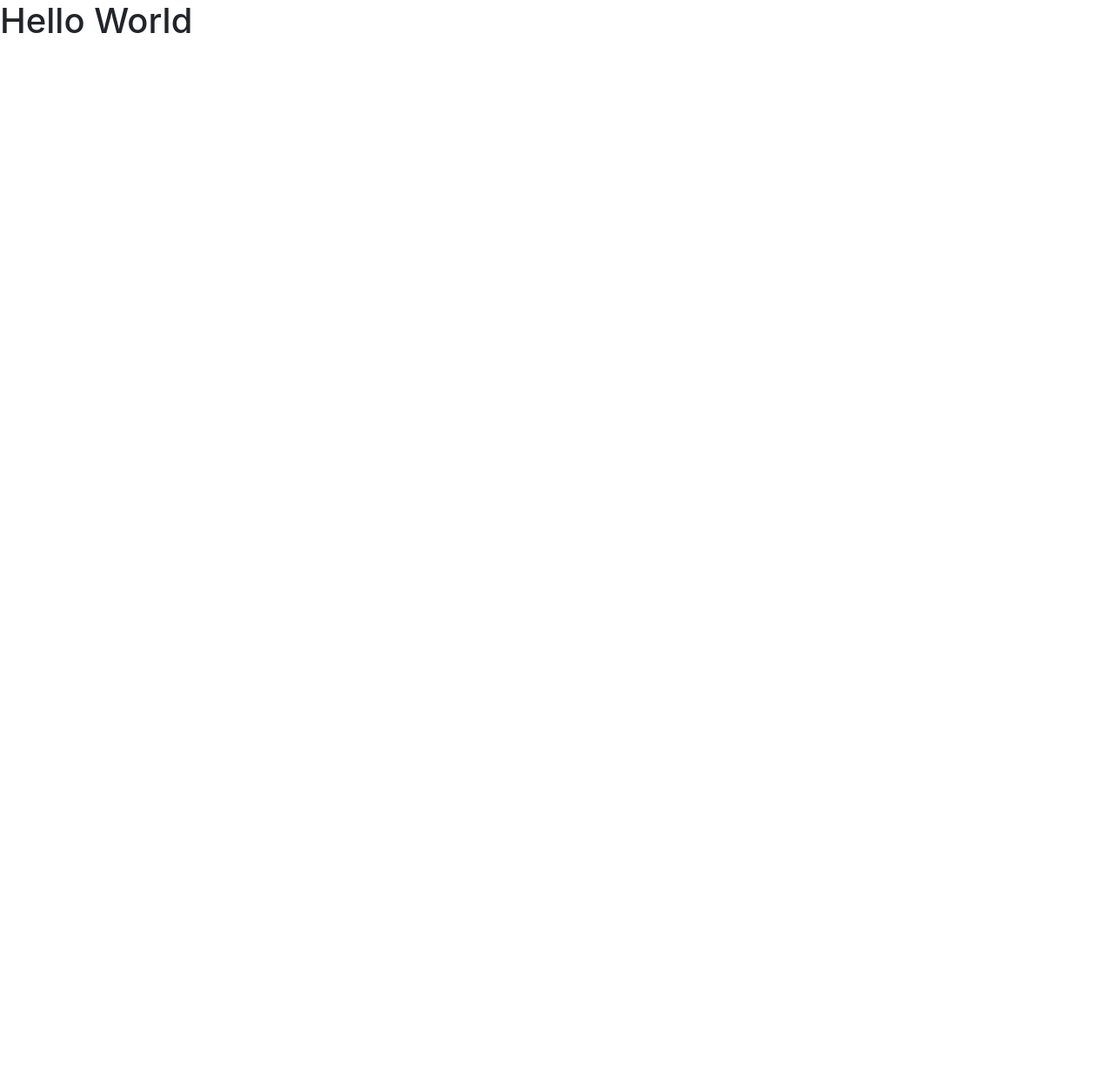
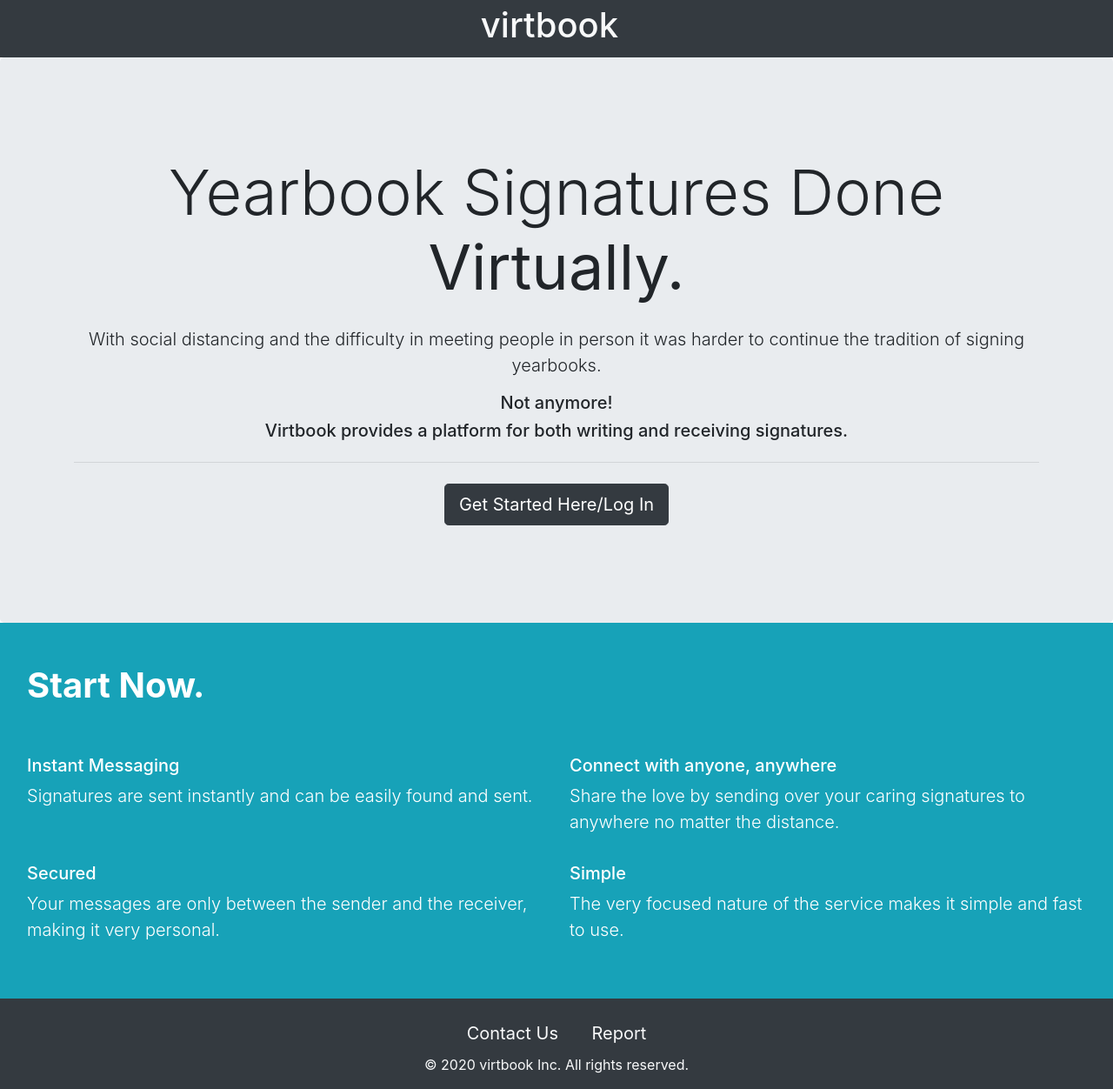
Before and after one commit to ttalati/virtbook, a plain HTML site: page index.html in a window 1280 px wide. Shown: the whole page at 87% size. Before the commit the page ends 800 px from the top, so only its background shows below. Drawn offline with nearby package versions, Linux system fonts and the light colour scheme.

Commit message:
index page

```diff
--- a/index.html
+++ b/index.html
@@ -11,7 +11,7 @@
     <!-- CSS only -->
     <link rel="stylesheet" href="https://stackpath.bootstrapcdn.com/bootstrap/4.5.0/css/bootstrap.min.css"
         integrity="sha384-9aIt2nRpC12Uk9gS9baDl411NQApFmC26EwAOH8WgZl5MYYxFfc+NcPb1dKGj7Sk" crossorigin="anonymous">
-
+    <link rel="stylesheet" href="styles.css">
     <!-- JS, Popper.js, and jQuery -->
     <script src="https://code.jquery.com/jquery-3.5.1.slim.min.js"
         integrity="sha384-DfXdz2htPH0lsSSs5nCTpuj/zy4C+OGpamoFVy38MVBnE+IbbVYUew+OrCXaRkfj"
@@ -25,10 +25,63 @@
 </head>
 
 <body>
-
-    <h1>Hello World</h1>
-
-
+    <header>
+        <div class="container-fluid bg-dark">
+            <div class="row">
+                <div class="col text-center">
+                    <a class="navbar-brand text-light" href="#">
+                        <h1>virtbook</h1>
+                    </a>
+                </div>
+            </div>
+        </div>
+    </header>
+    <div class="jumbotron text-center mb-0">
+        <div class="container my-5">
+            <h1 class="display-3">Yearbook Signatures Done <strong>Virtually.</strong></h1>
+            <p class="lead mt-4">With social distancing and the difficulty in meeting people in person it was harder
+                to
+                continue the tradition of signing yearbooks.</p>
+            <p class="h5">Not anymore!</p>
+            <p class="h5">Virtbook provides a platform for both writing and receiving signatures.</p>
+            <hr class="my-4">
+            <p class="lead text-center">
+                <a class="btn btn-dark btn-lg" href="#" role="button">Get Started Here/Log In</a>
+            </p>
+        </div>
+    </div>
+    <div class="container-fluid bg-info text-white">
+        <p class="h1 pt-5 px-3"><strong>Start Now.</strong></p>
+        <div class="row pt-5 pb-3 px-3">
+            <div class="col">
+                <p class="h5">Instant Messaging</p>
+                <p class="lead">Signatures are sent instantly and can be easily found and sent. </p>
+            </div>
+            <div class="col">
+                <p class="h5">Connect with anyone, anywhere</p>
+                <p class="lead">Share the love by sending over your caring signatures to anywhere no matter the distance.</p>
+            </div>
+        </div>
+        <div class="row pb-5 px-3">
+            <div class="col">
+                <p class="h5">Secured</p>
+                <p class="lead">Your messages are only between the sender and the receiver, making it very personal.</p>
+            </div>
+            <div class="col">
+                <p class="h5">Simple</p>
+                <p class="lead">The very focused nature of the service makes it simple and fast to use.</p>
+            </div>
+        </div>
+    </div>
+    <footer style="margin-bottom:0">
+        <div class="container-fluid text-center bg-dark pt-3">
+            <a class="btn btn-transparent text-light btn-lg" href="#" role="button">Contact Us</a>
+            <a class="btn btn-transparent text-light btn-lg" href="#" role="button">Report</a>
+        </div>
+        <div class="container-fluid text-center text-light bg-dark">
+            <p class="pb-3 mb-0">© 2020 virtbook Inc. All rights reserved.</p>
+        </div>
+    </footer>
 
     <!-- The core Firebase JS SDK is always required and must be listed first -->
     <script src="https://www.gstatic.com/firebasejs/7.15.2/firebase-app.js"></script>
```
Also changed, not shown: assets/arrow.png (added), assets/link-intact.svg (added), assets/logo.png (added).
